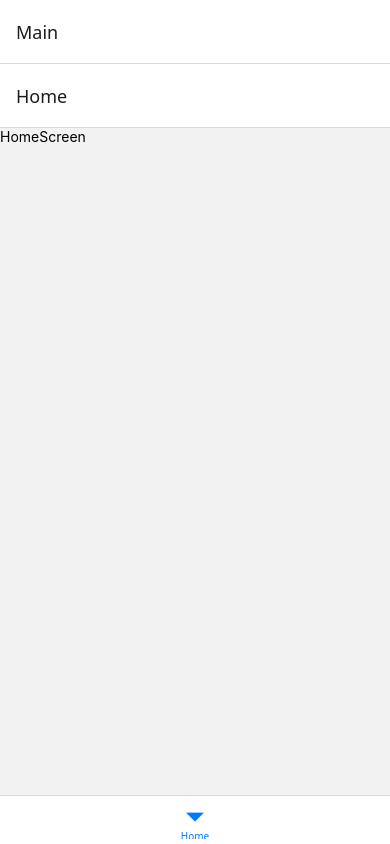
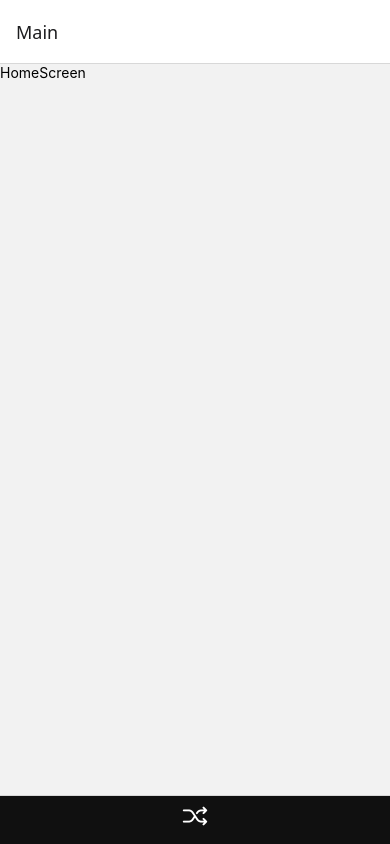
Before and after one commit to gottajsx/ReactNative-Hinge-AWS, a React Native app: screen / in a window 390 px wide. Built offline with nearby package versions, Linux system fonts and the light colour scheme.

Commit message:
Styling for StackNavigator

```diff
--- a/navigation/StackNavigator.js
+++ b/navigation/StackNavigator.js
@@ -2,6 +2,7 @@ import {createNativeStackNavigator} from '@react-navigation/native-stack';
 import {createBottomTabNavigator} from '@react-navigation/bottom-tabs';
 import {NavigationContainer} from '@react-navigation/native';
 import HomeScreen from '../screens/HomeScreen';
+import Ionicons from '@expo/vector-icons/Ionicons';
 import { Text } from "react-native";
 
 const StackNavigator = () => {
@@ -10,14 +11,38 @@ const StackNavigator = () => {
 
     const BottomTabs = () => {
         return(
-            <Tab.Navigator>
+            <Tab.Navigator
+                screenOptions = {() => ({
+                    tabBarShowLabel: false,
+                    tabBarStyle: {height: 90},
+            })}>
                 <Tab.Screen
                     name="Home"
                     component={HomeScreen}
+                    options={{
+                        tabBarStyle: {backgroundColor: '#101010'},
+                        headerShown: false,
+                        tabBarIcon: ({ focused }) =>
+                            focused ? (
+                                <Ionicons
+                                    style={{ paddingTop: 3 }}
+                                    name="shuffle-outline"
+                                    size={30}
+                                    color="white"
+                                />
+                            ) : (
+                                <Ionicons
+                                    style={{ paddingTop: 3 }}
+                                    name="shuffle-outline"
+                                    size={30}
+                                    color="#989898"
+                                />
+                            ),
+                    }}
                 />
             </Tab.Navigator>
         );
-    };
+    }
 
     const AuthStack = () => {
         return(
```
Also changed, not shown: 1 other file (tests, documents, lock files or other folders).
